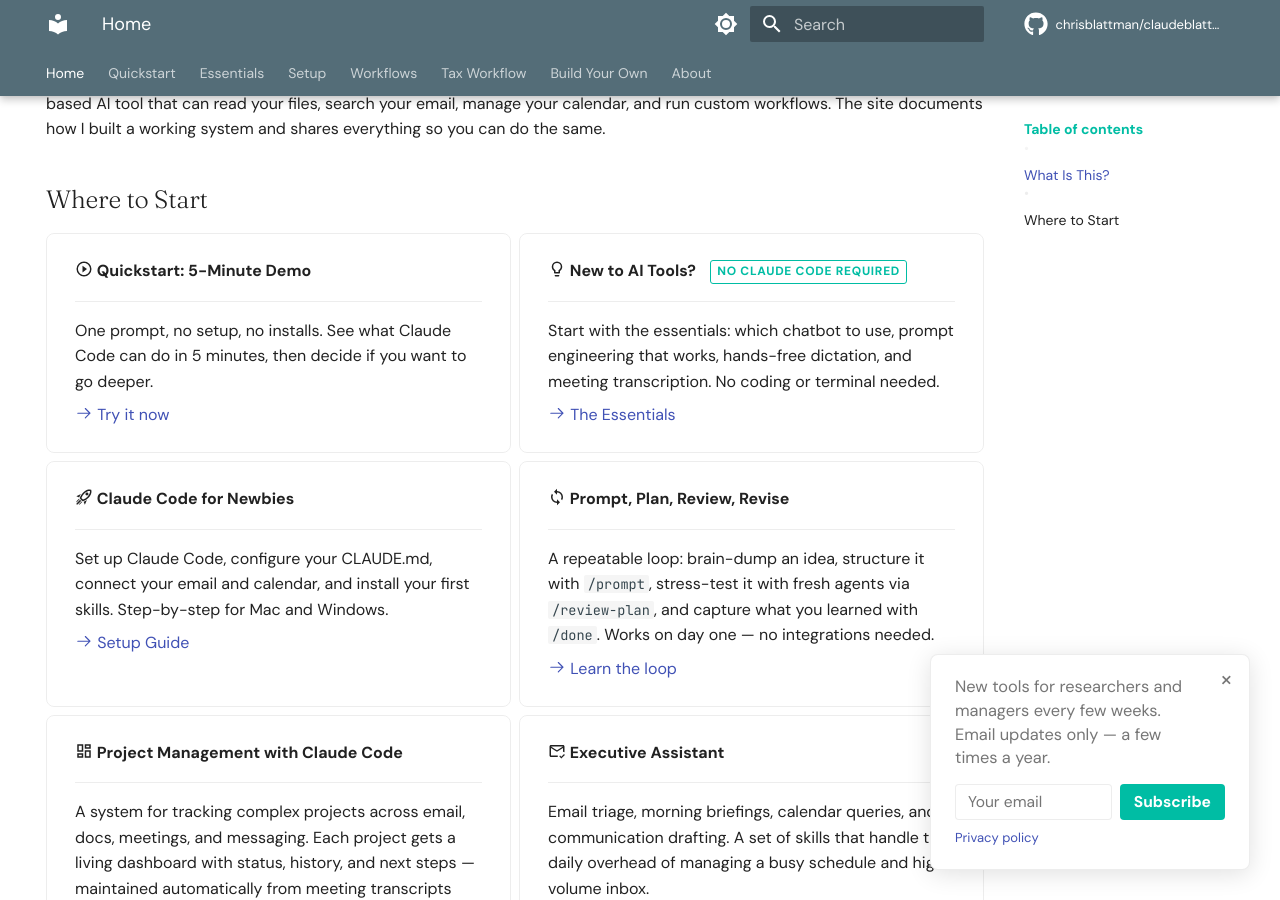
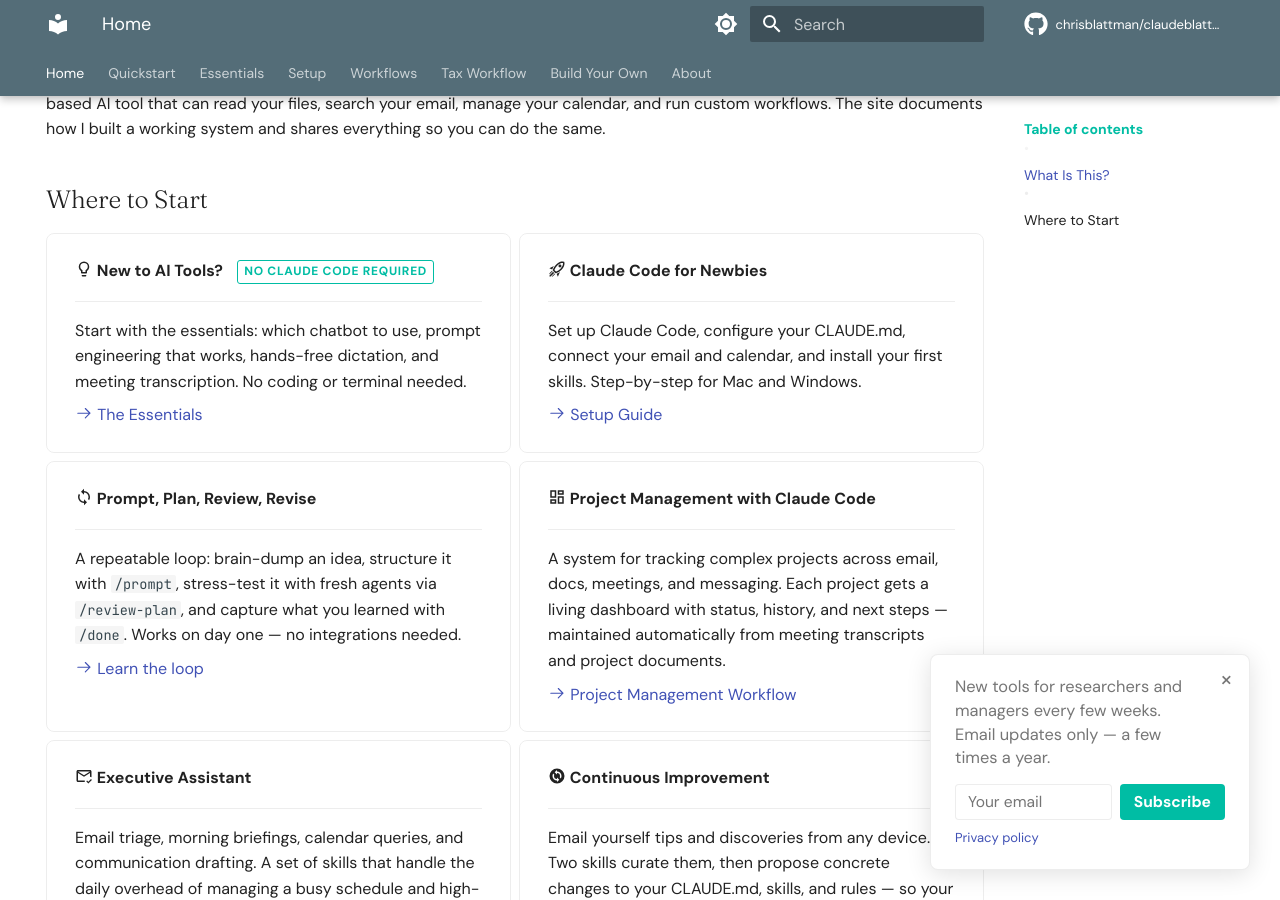
Before and after one commit to XiongfeiLi6/claudeblattman, an MkDocs documentation site: the page built from docs/index.md, in a window 1280 px wide and 900 px high, scrolled down 694 px. Built offline with MkDocs 1.6.1 and Material for MkDocs 9.7.7, drawn with Linux system fonts in a browser that asks for light colours; comment, search, counter and statistics services are not loaded.

Commit message:
Remove Quickstart card from homepage — duplicative of existing cards
Co-Authored-By: Claude Opus 4.6 <noreply@anthropic.com>

```diff
--- a/docs/index.md
+++ b/docs/index.md
@@ -31,14 +31,6 @@ This site covers AI tools for knowledge work — from [chatbot prompting](essent
 ## Where to Start
 
 <div class="grid cards" markdown>
-
--   **:material-play-circle-outline: Quickstart: 5-Minute Demo**
-
-    ---
-
-    One prompt, no setup, no installs. See what Claude Code can do in 5 minutes, then decide if you want to go deeper.
-
-    [:octicons-arrow-right-24: Try it now](quickstart.md)
 
 -   **:material-lightbulb-outline: New to AI Tools?** <span class="badge-teal">No Claude Code required</span>
 
```
